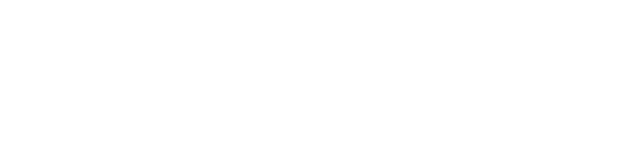
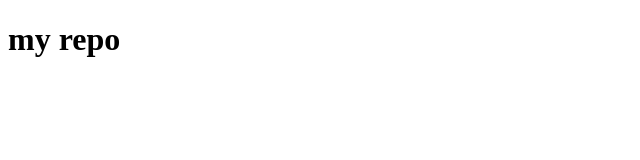
Before and after one commit to mdferdousalam/my-first-repo, a plain HTML site: page index.html in a window 1280 px wide. Shown: the whole page, without its empty margins (0-640 px from the left). Drawn offline with Linux system fonts and the light colour scheme.

Commit message:
added header

```diff
--- a/index.html
+++ b/index.html
@@ -7,6 +7,7 @@
     <title>my Firt github repo</title>
 </head>
 <body>
+    <h1>my repo </h1>
 
 
 
```
